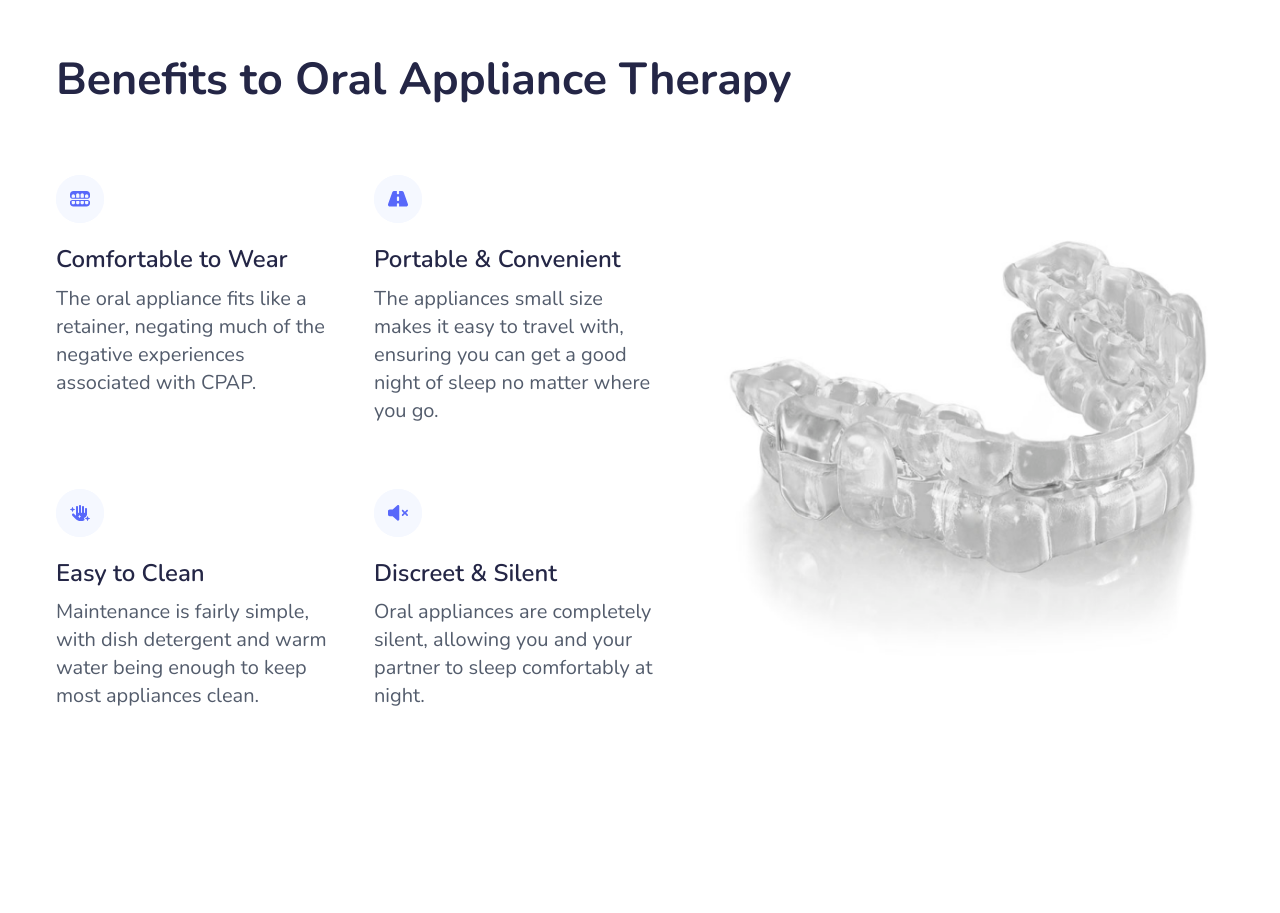
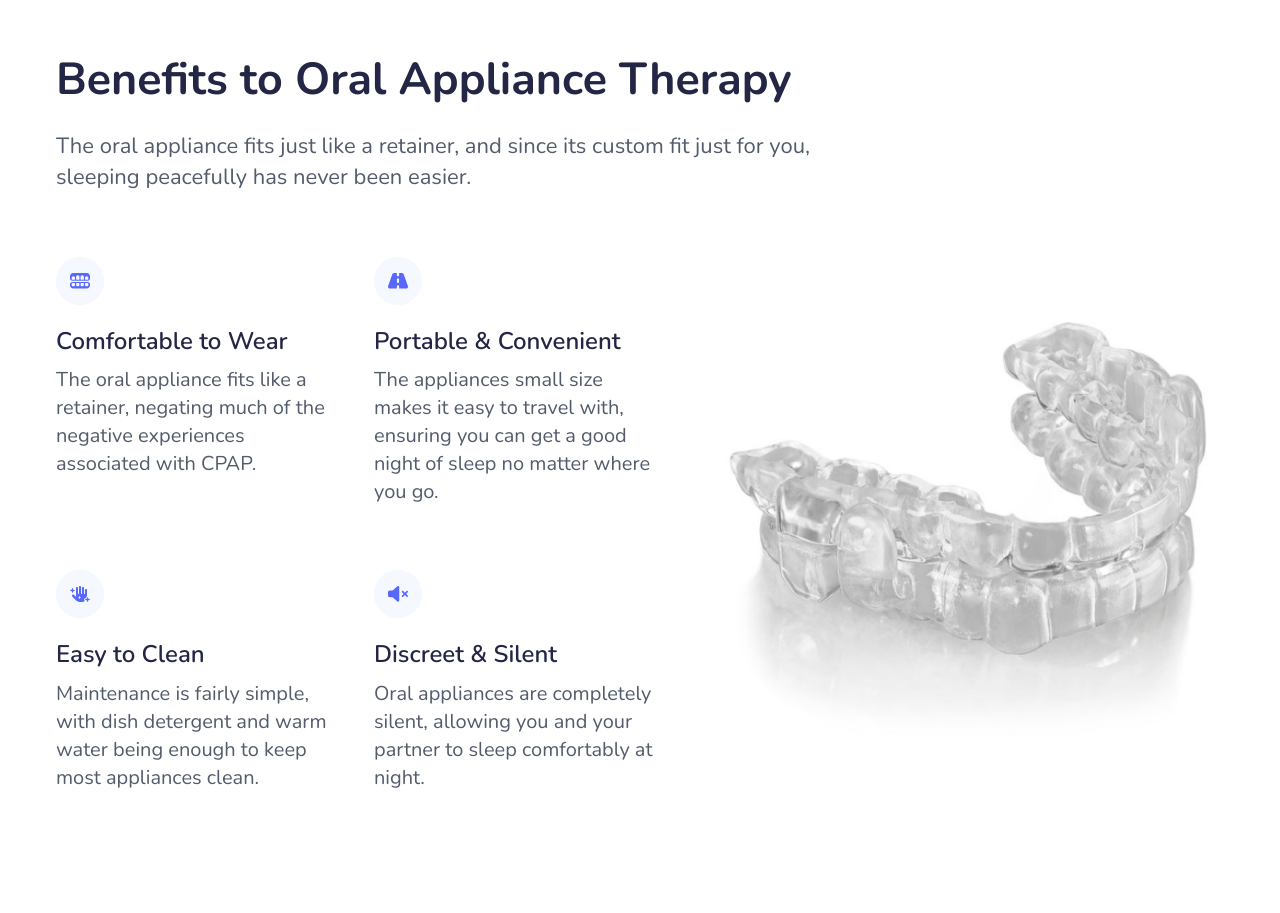
Before and after one commit to JayJaime/sleepwell, a React (Create React App) app: page / in a window 1280 px wide. Shown: the part 1320-2233 px from the top of the page. Built offline with nearby package versions, Linux system fonts and the light colour scheme.

Commit message:
fixed benefits text

```diff
--- a/src/pages/Home.js
+++ b/src/pages/Home.js
@@ -167,11 +167,10 @@ function Home() {
             <h3 className="title-text font-bold text-left text-dark">
               Benefits to Oral Appliance Therapy
             </h3>
-            {/* <p className="text-paragraph text-left mt-[20px] text-dark-grey">
-              The custom made appliance positions the jaw forward while you
-              sleep, providing people with mild to moderate sleep apnea a more
-              peaceful night.
-            </p> */}
+            <p className="text-paragraph text-left mt-[20px] text-dark-grey">
+              The oral appliance fits just like a retainer, and since its custom
+              fit just for you, sleeping peacefully has never been easier.
+            </p>
           </div>
           <div className="w-full h-auto max-w-[640px] lg:max-w-[1280px] flex flex-col lg:flex-row items-center justify-between gap-[24px] lg:gap-[64px]">
             {/* list */}
```
